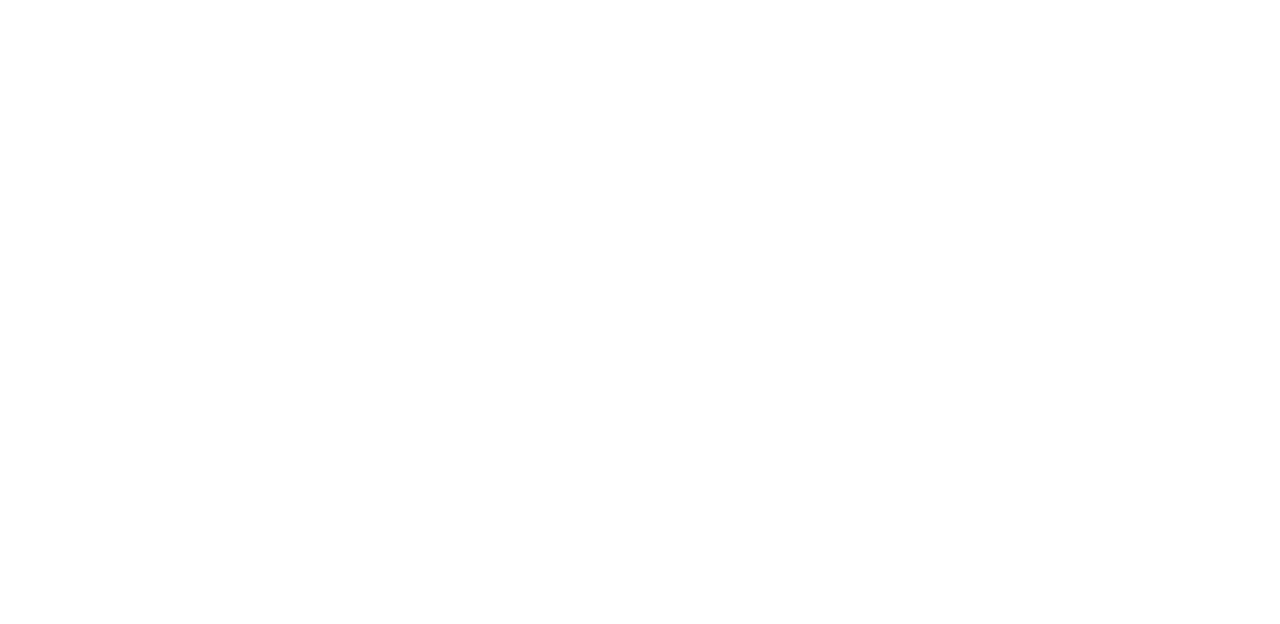
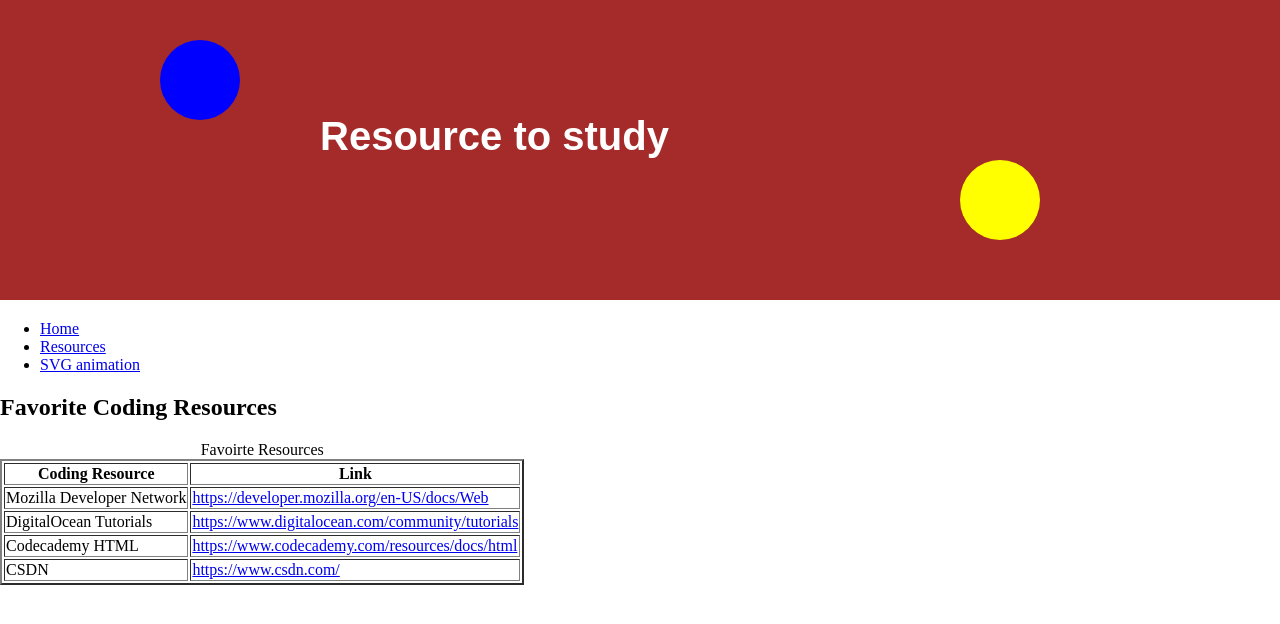
Before and after one commit to Jz124432287/Assignment-2, a plain HTML site: page views/two.html in a window 1280 px wide. Drawn offline with Linux system fonts and the light colour scheme.

Commit message:
finishing banner and page 3

```diff
--- a/views/three.html
+++ b/views/three.html
@@ -0,0 +1,52 @@
+<!DOCTYPE html>
+<html lang="en">
+<head>
+    <link rel="stylesheet" href="style.css">
+    <meta charset="UTF-8">
+    <meta name="viewport" content="width=device-width, initial-scale=1.0">
+    <title>Document</title>
+
+    <style>
+        .text{
+            font-size: 40px;
+            font-family: Arial, sans-serif;
+            fill: white;
+            font-weight: bold;
+        }
+    </style>
+</head>
+<body style="margin: 0;"
+>
+    <svg width="auto" height="300" >
+        <rect width="100%" height="100%" fill="brown"></rect>
+
+        <text x="25%" y="150" class="text">
+            SVG animation I made
+        </text>
+
+        <circle cx="200" cy="80" r="40" fill="blue" />
+
+        <circle cx="1000" cy="200" r="40" fill="yellow" />
+    </svg>
+
+    <nav class="menue">
+    <ul>
+        <li><a href="../index.html">Home</a></li>
+        <li><a href="./two.html">Resources</a></li>
+        <li><a href="./three.html">SVG animation</a></li>
+    </ul>
+
+    <h1>SVG animation is easy!</h1>
+
+    <svg width="220" height="220">
+        <rect  x="10" y="10" width="200" height="200" fill="none" stroke="black" stroke-width="2px"></rect>
+        <circle cx="0" cy="0" r="5" fill="red">
+            <animateMotion dur="8s" repeatCount="indefinite">
+            <mpath href="#squarePath" />
+            </animateMotion>
+        </circle>
+
+        <path id="squarePath" d="M 10 10 H 210 V 210 H 10 Z" fill="none" />
+    </svg>
+</body>
+</html>
--- a/views/two.html
+++ b/views/two.html
@@ -0,0 +1,81 @@
+<!DOCTYPE html>
+<html lang="en">
+<head>
+    <script src="path/to/my/script.js"></script>
+
+    <link rel="stylesheet" href="styles.css">
+    <meta charset="UTF-8">
+    <meta name="viewport" content="width=device-width, initial-scale=1.0">
+    <title>Resources</title>
+
+    <style>
+        .text{
+            font-size: 40px;
+            font-family: Arial, sans-serif;
+            fill: white;
+            font-weight: bold;
+        }
+    </style>
+</head>
+
+
+<body style="margin: 0;">
+
+    <svg width="auto" height="300" >
+        <rect width="100%" height="100%" fill="brown"></rect>
+
+        <text x="25%" y="150" class="text">
+            Resource to study
+        </text>
+
+        <circle cx="200" cy="80" r="40" fill="blue" />
+
+        <circle cx="1000" cy="200" r="40" fill="yellow" />
+    </svg>
+
+    <nav class="menue">
+    <ul>
+        <li><a href="../index.html">Home</a></li>
+        <li><a href="./two.html">Resources</a></li>
+        <li><a href="./three.html">SVG animation</a></li>
+    </ul>
+
+    <h1>Favorite Coding Resources</h1>
+    <table border="2px">
+        <caption>
+            Favoirte Resources
+          </caption>
+        <thead>
+
+            <tr>
+                <th scope="col">Coding Resource</th>
+                <th scope="col">Link</th>
+            </tr>
+
+        </thead>
+
+        <tbody>
+            <tr>
+                <td>Mozilla Developer Network</td>
+                <td><a href="https://developer.mozilla.org/en-US/docs/Web">https://developer.mozilla.org/en-US/docs/Web</a></td>
+            </tr>
+
+            <tr>
+                <td>DigitalOcean Tutorials</td>
+                <td><a href="https://www.digitalocean.com/community/tutorials">https://www.digitalocean.com/community/tutorials</a></td>
+            </tr>
+
+            <tr>
+                <td>Codecademy HTML</td>
+                <td><a href="https://www.codecademy.com/resources/docs/html">https://www.codecademy.com/resources/docs/html</a></td>
+            </tr>
+
+            <tr>
+                <td>CSDN</td>
+                <td><a href="https://www.csdn.com/">https://www.csdn.com/</a></td>
+            </tr>
+    </tbody>
+    </table>
+    </nav>
+</body>
+</html>
```
Also changed, not shown: index.html (+18 -1 lines).
